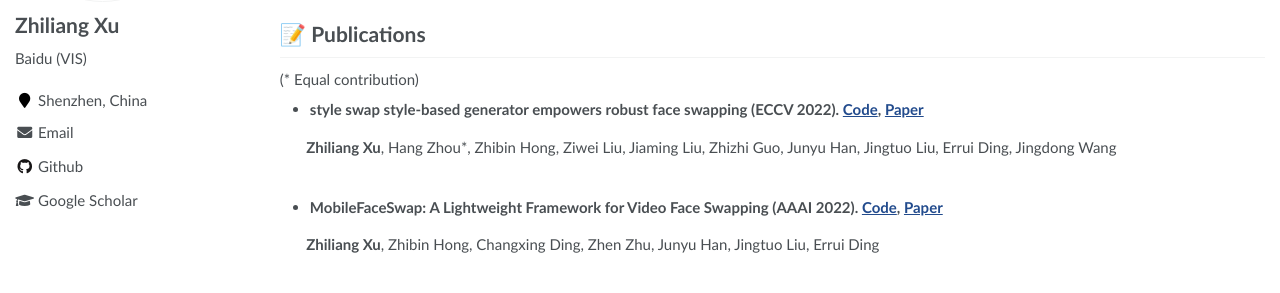
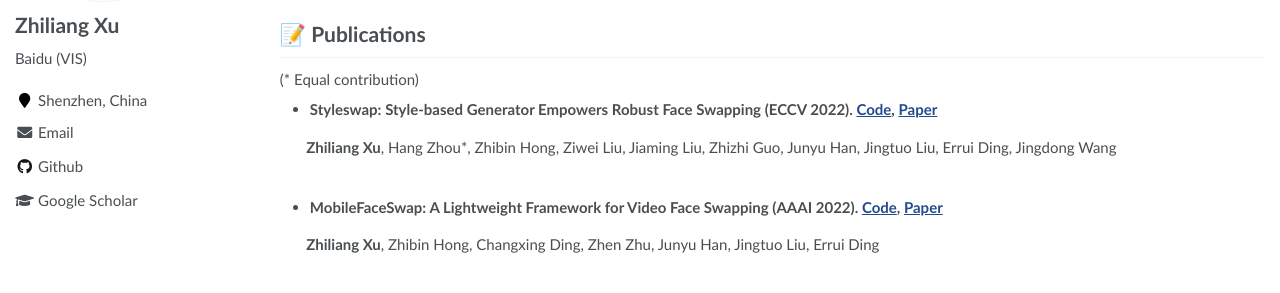
Before and after one commit to Seanseattle/Seanseattle.github.io, a Jekyll site: the page built from _pages/about.md, in a window 1280 px wide and 1120 px high. Shown: the part 264-557 px from the top of the window. Built offline with Jekyll 4.4.1, drawn with Linux system fonts in a browser that asks for light colours.

Commit message:
add styleswap

```diff
--- a/_pages/about.md
+++ b/_pages/about.md
@@ -28,7 +28,7 @@ Zhiliang Xu is a computer vision researcher at the Department of Computer Vision
 
 (* Equal contribution)
 
-- **style swap style-based generator empowers robust face swapping (ECCV 2022). [Code](https://github.com/Seanseattle/Styleswap), [Paper](https://arxiv.org/pdf/2209.13514.pdf)**
+- **Styleswap: Style-based Generator Empowers Robust Face Swapping (ECCV 2022). [Code](https://github.com/Seanseattle/Styleswap), [Paper](https://arxiv.org/pdf/2209.13514.pdf)**
 
 &emsp; &ensp;  **Zhiliang Xu**, Hang Zhou*, Zhibin Hong, Ziwei Liu, Jiaming Liu, Zhizhi Guo,  Junyu Han, Jingtuo Liu, Errui Ding,  Jingdong Wang
 
```
